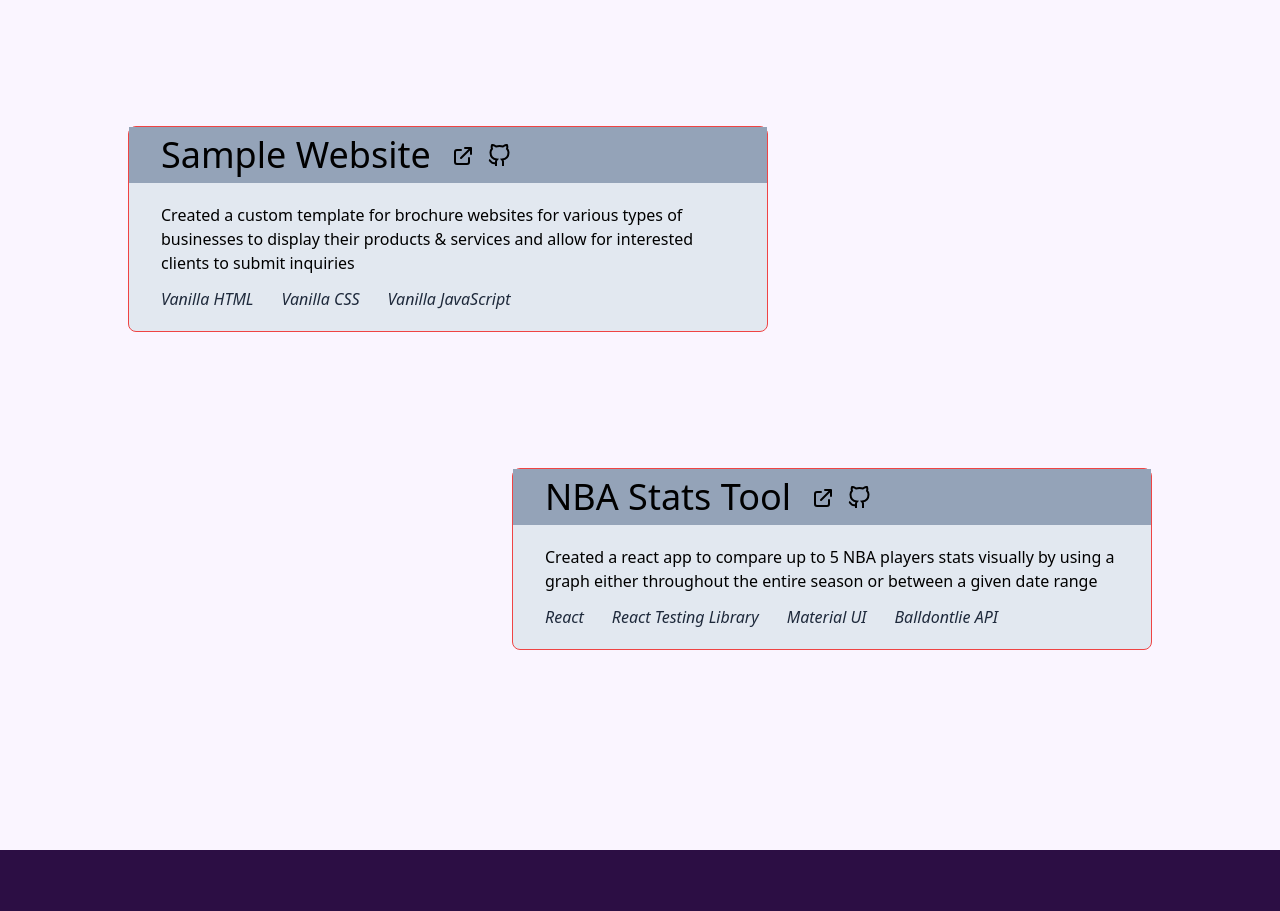
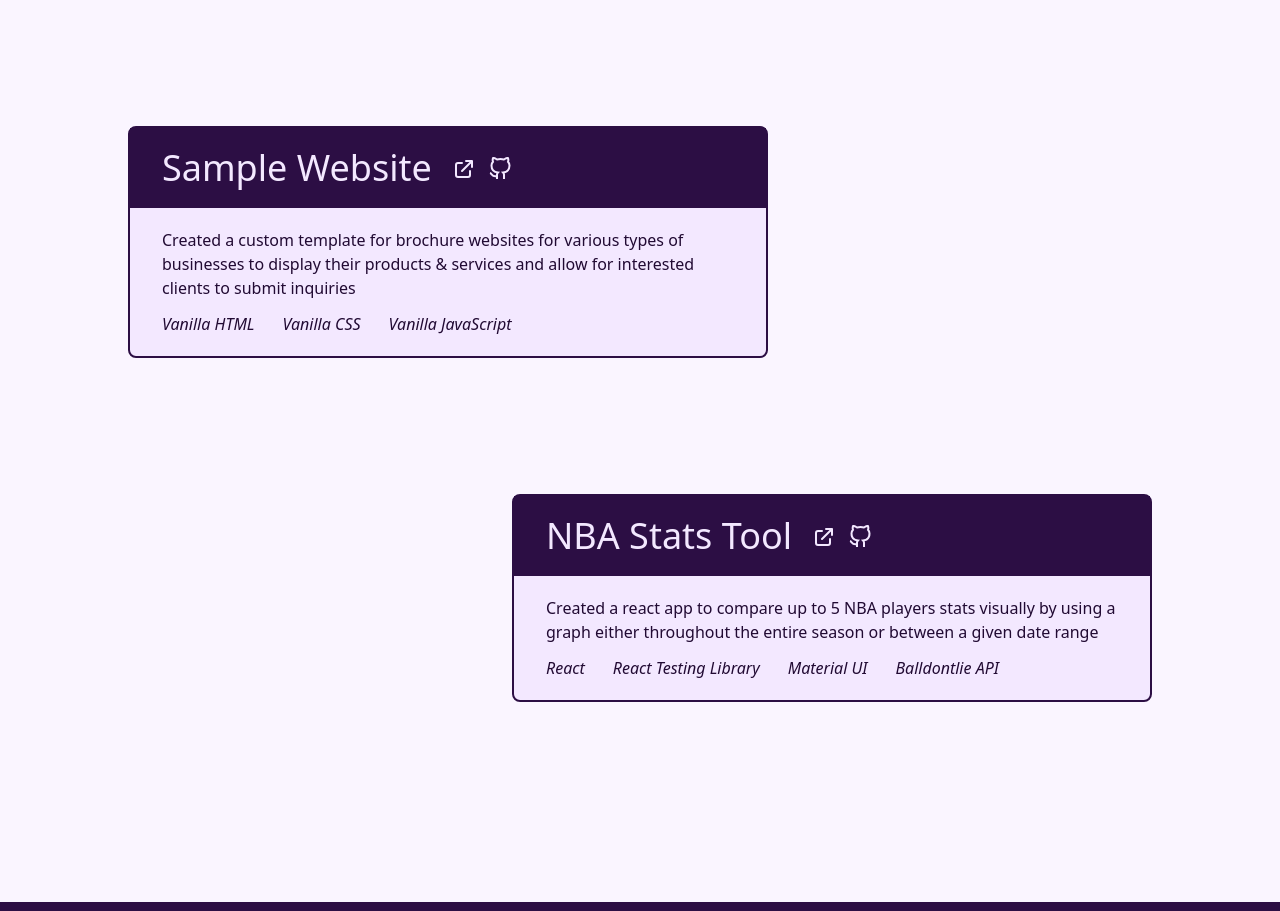
Before and after one commit to Tyson910/Portfolio, a Next.js app: page / in a window 1280 px wide. Shown: the part 1240-2151 px from the top of the page. Built offline with nearby package versions, Linux system fonts and the light colour scheme.

Commit message:
use #2C0E44 color scheme in FeaturedProjects

```diff
--- a/src/components/projects/Projects.js
+++ b/src/components/projects/Projects.js
@@ -13,8 +13,8 @@ export function FeaturedProject({
   sourceCodeURL,
 }) {
   return (
-    <div className="max-w-screen-sm flex flex-col border border-red-500 rounded-lg mb-10 bg-slate-200 pb-5">
-      <div className="bg-slate-400 flex items-center md:items-baseline mb-5 py-2 px-8">
+    <div className="max-w-screen-sm flex flex-col border-2 border-[#2C0E44] rounded-lg mb-10 bg-purple-100 pb-5">
+      <div className="text-purple-100 bg-[#2C0E44] flex items-center md:items-baseline mb-5 py-5 px-8">
         <p className="align-text-bottom text-2xl md:text-4xl font-medium ">
           {projectName}
         </p>
@@ -34,13 +34,13 @@ export function FeaturedProject({
           <GitHubOutlineIcon className="w-6 stroke-2	" />
         </a>
       </div>
-      <p className="mb-3 px-8">
+      <p className="mb-3 px-8 text-[#210A33]">
         {description}
       </p>
       <ul className="flex flex-wrap gap-x-7 px-8">
         {techUsed.map((tech) => (
           <li
-            className="italic text-slate-800 font-light"
+            className="italic text-[#210A33] font-light"
             key={tech}
           >
             {tech}
```
